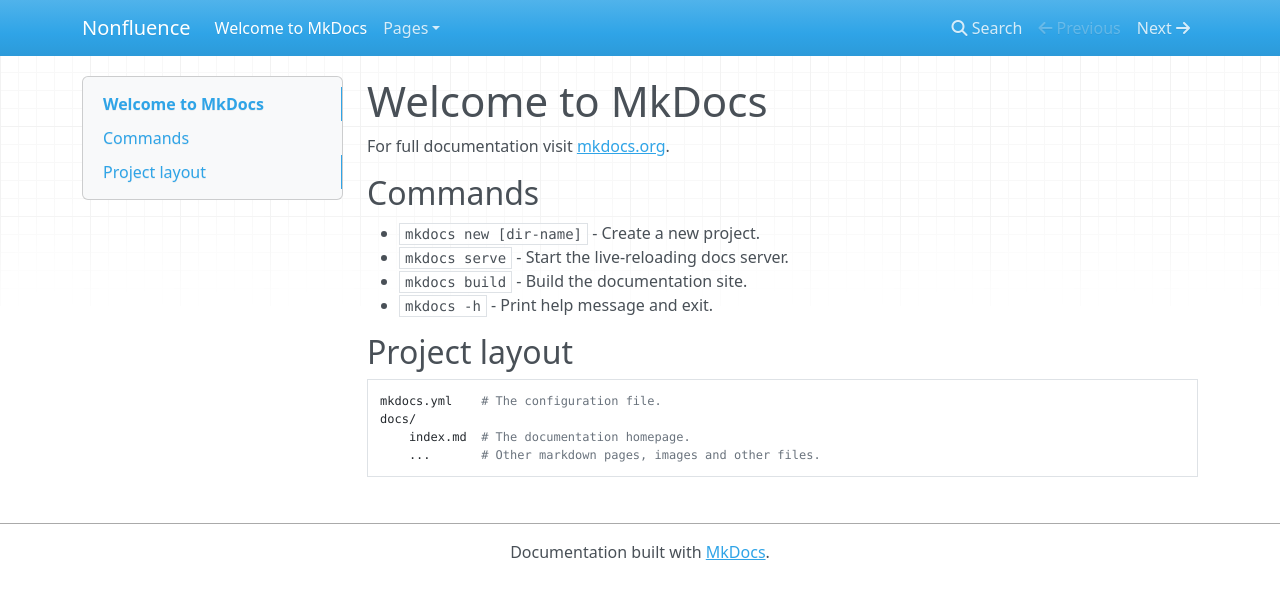
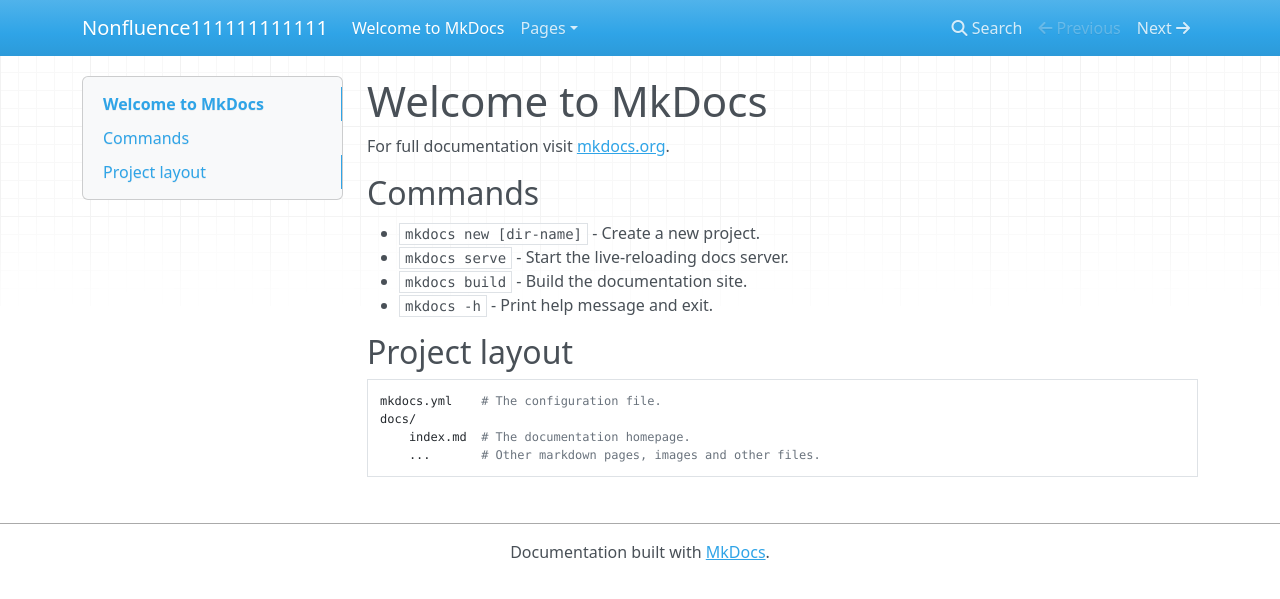
Before and after one commit to FelixKTT/Nonfluence, an MkDocs documentation site: the page built from docs/index.md, in a window 1280 px wide. Shown: the top 599 px of the page. Built offline with MkDocs 1.6.1, drawn with Linux system fonts in a browser that asks for light colours; nearby versions of some CDN libraries.

Commit message:
Update mkdocs.yml

```diff
--- a/mkdocs.yml
+++ b/mkdocs.yml
@@ -1 +1 @@
-site_name: Nonfluence
+site_name: Nonfluence111111111111
```
